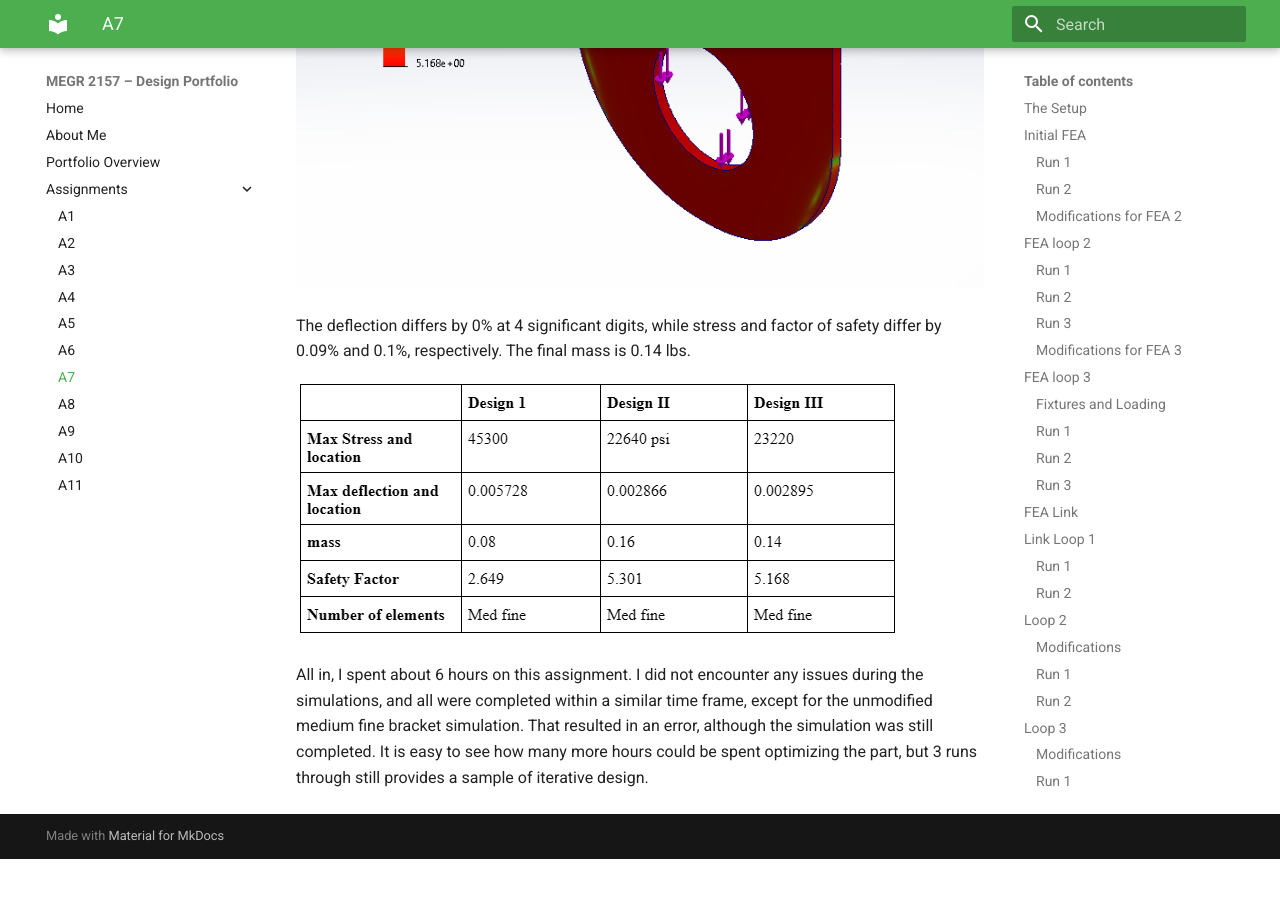
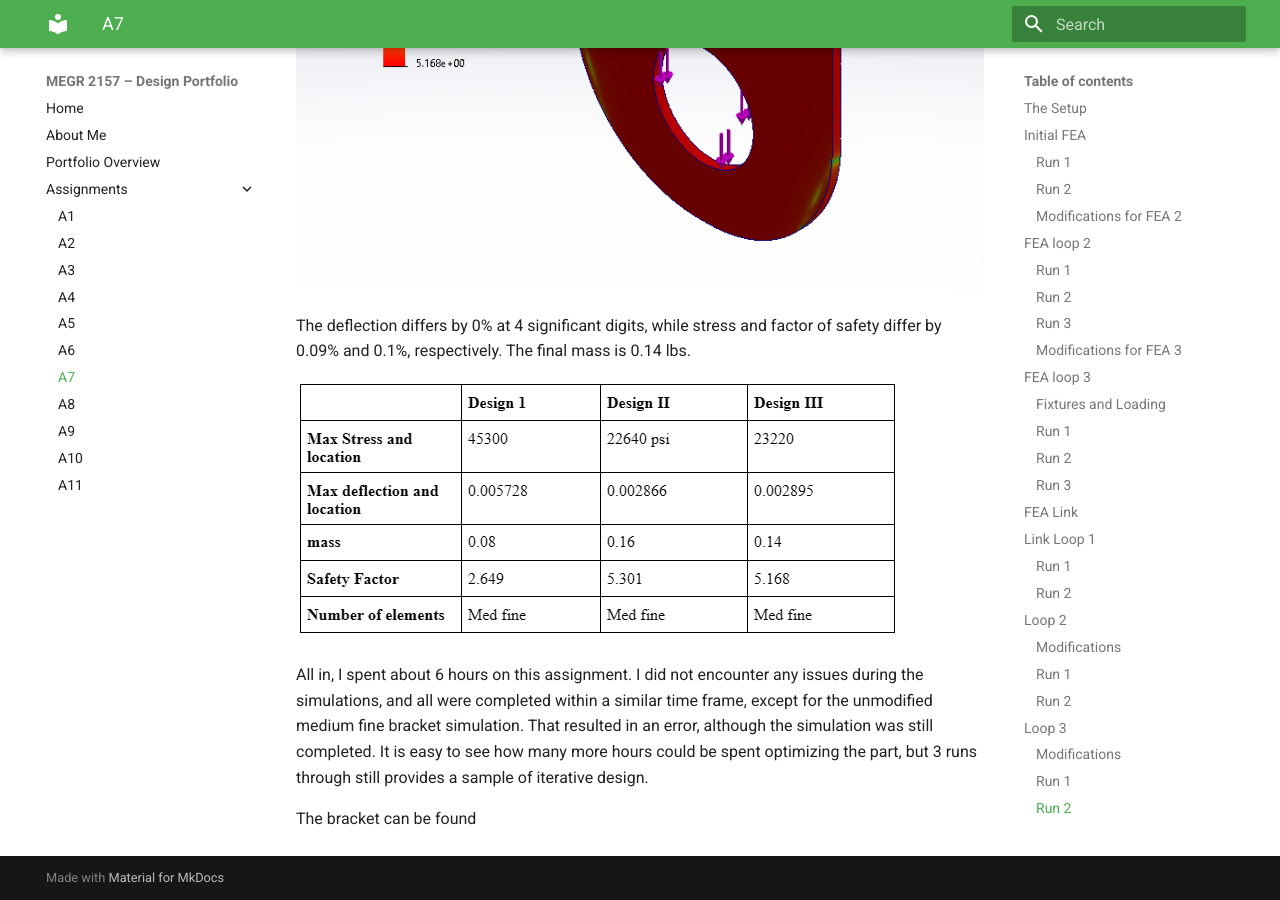
Before and after one commit to CadlesCelica/megr2157-portfolio, an MkDocs documentation site: the page built from docs/assignments/A07/index.md, in a window 1280 px wide and 900 px high, scrolled down 53715 px. Built offline with MkDocs 1.6.1 and Material for MkDocs 9.7.7, drawn with Linux system fonts in a browser that asks for light colours; before the commit the page ends 54574 px from its top, so only the background shows below that.

Commit message:
part upload

```diff
--- a/docs/assignments/A07/index.md
+++ b/docs/assignments/A07/index.md
@@ -295,3 +295,5 @@ The final mass is 0.14 lbs.
 
 All in, I spent about 6 hours on this assignment.
 I did not encounter any issues during the simulations, and all were completed within a similar time frame, except for the unmodified medium fine bracket simulation. That resulted in an error, although the simulation was still completed. It is easy to see how many more hours could be spent optimizing the part, but 3 runs through still provides a sample of iterative design.
+
+The bracket can be found
```
Also changed, not shown: 2 other files.
